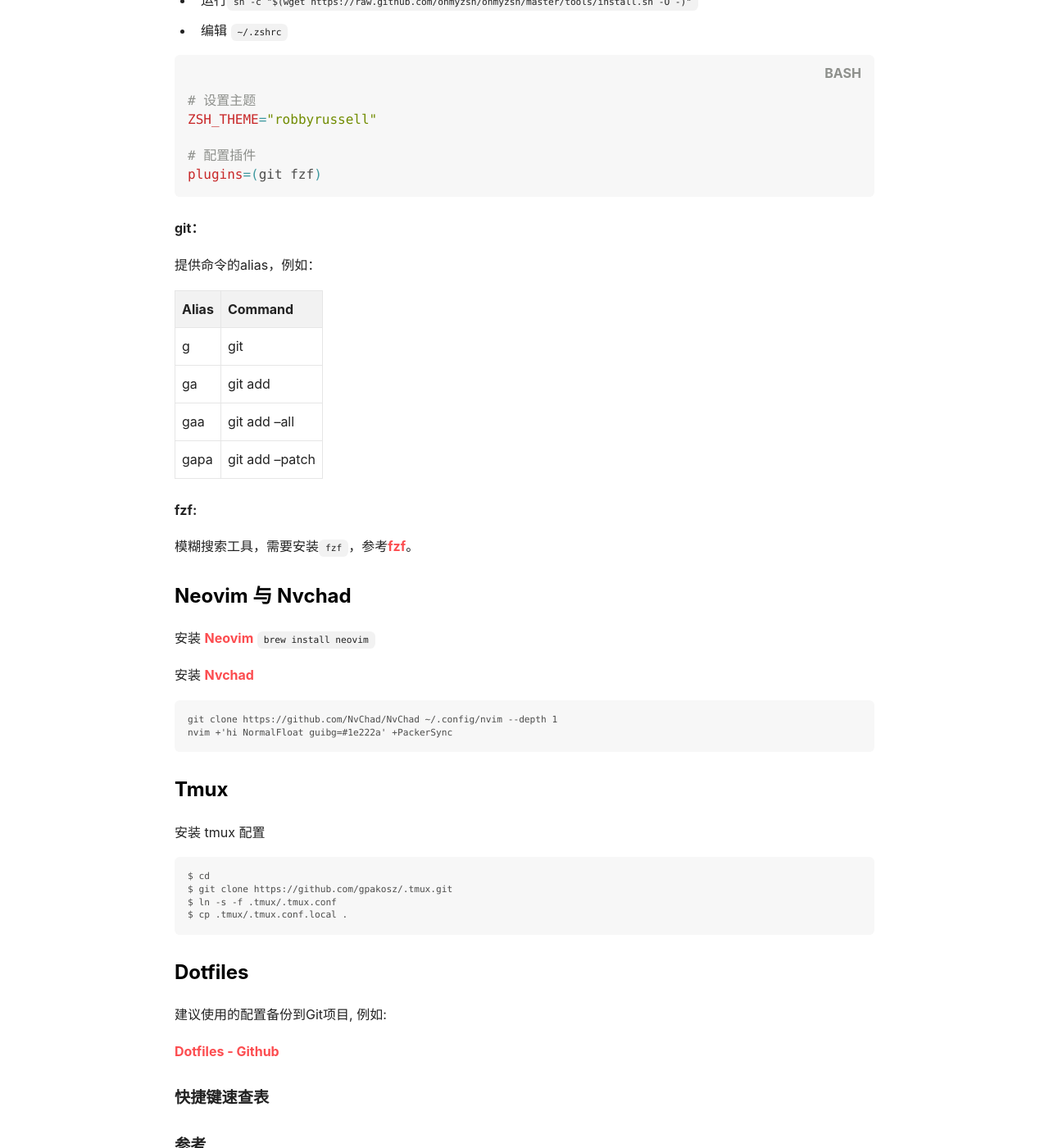
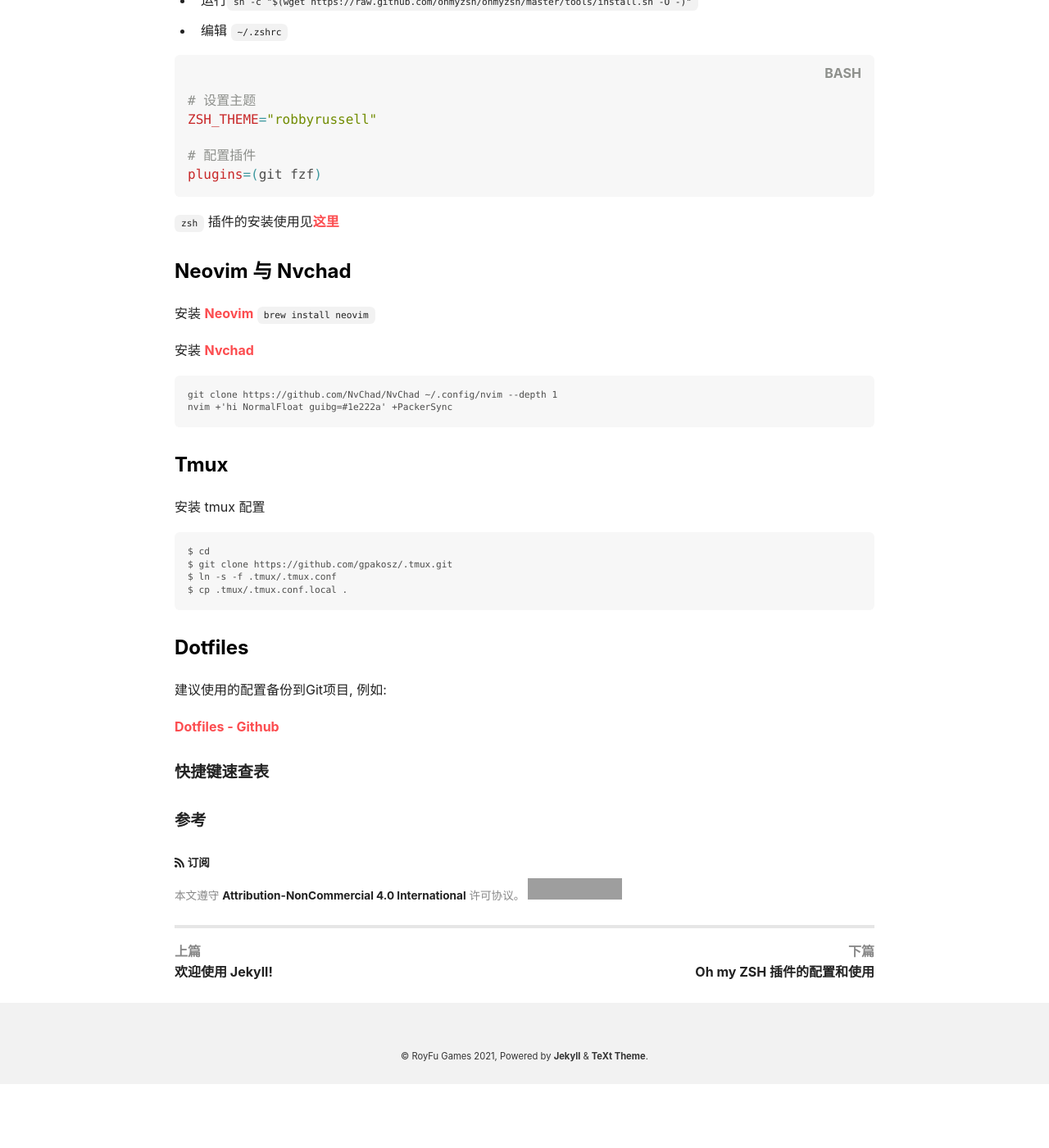
Before and after one commit to fuzhongqing/fuzhongqing.github.io, a Jekyll site: the page built from _posts/2022-02-18-dev-tools-build-note.md, in a window 1280 px wide and 1400 px high, scrolled down 515 px. Shown: the whole window at 82% size. Built offline with Jekyll 4.4.1, drawn with Linux system fonts in a browser that asks for light colours; nearby versions of some CDN libraries; after the commit the page ends 1837 px from its top, so only the background shows below that; grey boxes are pictures that could not be loaded.

Commit message:
add post
Signed-off-by: roy.fu <fuzhongqing1995@gmail.com>

```diff
--- a/_posts/2022-02-18-dev-tools-build-note.md
+++ b/_posts/2022-02-18-dev-tools-build-note.md
@@ -25,21 +25,7 @@ plugins=(git fzf)
 
 {% endhighlight %}
 
-##### git：
-
-提供命令的alias，例如：
-
-| Alias | Command        |
-|:------|:---------------|
-| g     | git            |
-| ga    | git add        |
-| gaa   | git add --all  |
-| gapa  | git add --patch|
-
-##### fzf:
-
-模糊搜索工具，需要安装`fzf`，参考[fzf][fzf]。
-
+`zsh` 插件的安装使用见[这里](/2022/02/25/oh-my-zsh-setup.html)
 
 ### Neovim 与 Nvchad
 
```
Also changed, not shown: _posts/2022-02-25-oh-my-zsh-setup.md (added, +40 -0 lines).
